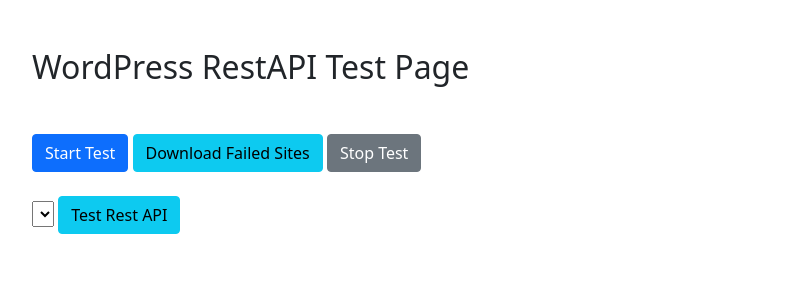
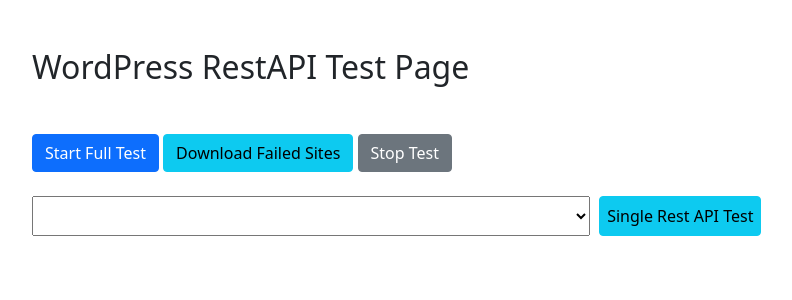
Before and after one commit to samiulhuda360/flask_with_socketio, a Flask app: page /restapi_test in a window 1280 px wide. Shown: the part 66-366 px from the top of the page, without its empty margins (50-842 px from the left). Run offline with Flask 3, Linux system fonts and the light colour scheme; data that the repository does not hold is empty; some libraries are stand-ins or nearby versions.

Commit message:
Rest API Bug fix

```diff
--- a/app.py
+++ b/app.py
@@ -368,31 +368,38 @@
 
             site_url, username, app_password = site
             content = "This is a test post from the API."
-            time.sleep(randrange(5, 10))
-            success = test_post_to_wordpress(site_url, username, app_password, content)
+            time.sleep(randrange(5, 10))  # Simulate a delay
 
-            if not success:
-                # Read the current file, append new data, and save it again
+            try:
+                success = test_post_to_wordpress(site_url, username, app_password, content)
+                print(success.status_code)
+                if success.status_code == 201:
+                    # Assuming success is a response object
+                    post_id = success.json().get('id')
+                    delete_response = delete_from_wordpress(site_url, username, app_password, post_id)
+                    if delete_response and delete_response.status_code == 200:
+                        print(f"Post deleted successfully from {site_url}.")
+                        message = f"Post published successfully to {site_url}."
+                    else:
+                        print(f"Failed to delete post from {site_url}.")
+                        raise Exception("Failed to delete post")
+                else:
+                    raise Exception("Failed to publish post")
+            except Exception as e:
+                # Handle any kind of exception, log to Excel
+                print(f"Exception for {site_url}: {str(e)}")
                 existing_df = pd.read_excel(failed_sites_excel_path)
                 new_df = pd.DataFrame([[site_url]], columns=['Failed Site URL'])
                 updated_df = pd.concat([existing_df, new_df], ignore_index=True)
                 updated_df.to_excel(failed_sites_excel_path, index=False)
+                message = f"Failed to publish post to {site_url}."
 
-                message = f"Failed to publish post to {site_url}."
-            else:
-                message = f"Post published successfully to {site_url}."
-                post_id = success.json().get('id')
-                delete_response = delete_from_wordpress(site_url, username, app_password, post_id)
-                if delete_response and delete_response.status_code == 200:
-                    print(f"Post deleted successfully from {site_url}.")
-                else:
-                    print(f"Failed to delete post from {site_url}.")
-
+            # Update via socketio
             socketio.emit('apitest_update', {'message': message})
 
+    # Completion message
     socketio.emit('apitest_complete', {'message': "API Test completed"})
     return jsonify({"message": "API Test completed"}), 200
-
 
 
 
--- a/templates/restapi_test.html
+++ b/templates/restapi_test.html
@@ -64,7 +64,7 @@
     <div class="container mt-5">
         <h2>WordPress RestAPI Test Page</h2>
         <div class="mt-5">
-        <button id="startTest" class="btn btn-primary">Start Test</button>
+        <button id="startTest" class="btn btn-primary">Start Full Test</button>
         <!-- Download button for the Excel file -->
         <a href="/download_failed_sites" class="btn btn-info" id="downloadFailedSites">Download Failed Sites</a>
         <button id="stopTest" class="btn btn-secondary ml-3" onclick="stopTest()">Stop Test</button>
@@ -72,14 +72,15 @@
 
     <div class="mt-4">
         <form method="get" action="/restapi_test">
-            <select name="sitename_filter" id="siteDropdown">
+            <select name="sitename_filter" id="siteDropdown" style="width: 50%; height: 40px; padding: 8px 12px; font-size: 18px; margin-right:5px; vertical-align: middle;">
                 {% for name in all_sitenames %}
                 <option value="{{ name }}" {% if name == request.args.get('sitename_filter') %} selected{% endif %}>{{ name }}</option>
                 {% endfor %}
             </select>
-            <input type="submit" value="Test Rest API" class="btn btn-info">
+            <input type="submit" value="Single Rest API Test" class="btn btn-info" style="padding: 7px; vertical-align: middle;">
         </form>
     </div>
+
 
 {% if message %}
     <div class="container mt-3">
```
Also changed, not shown: 1 other file.
